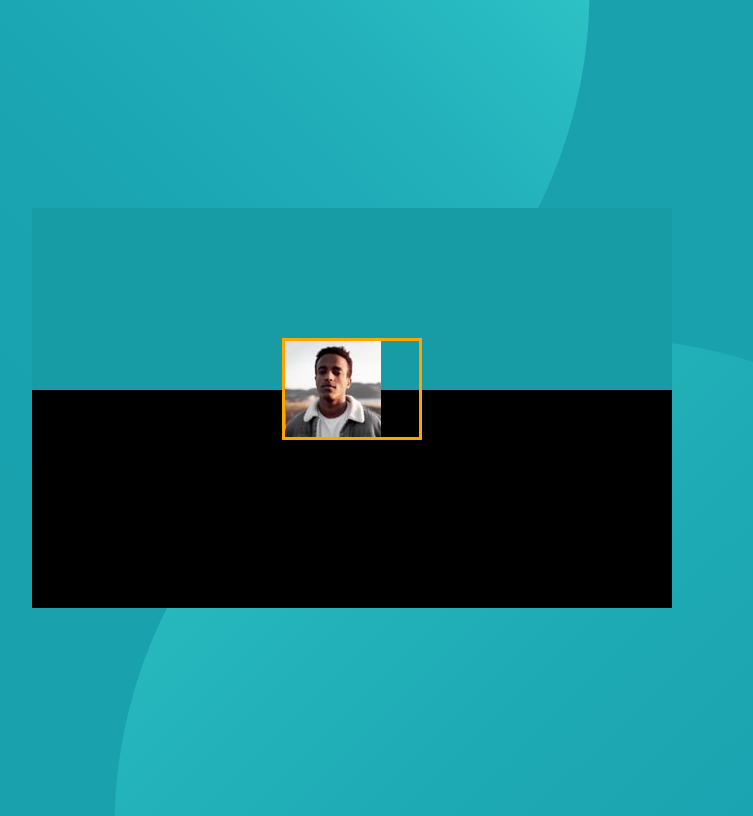
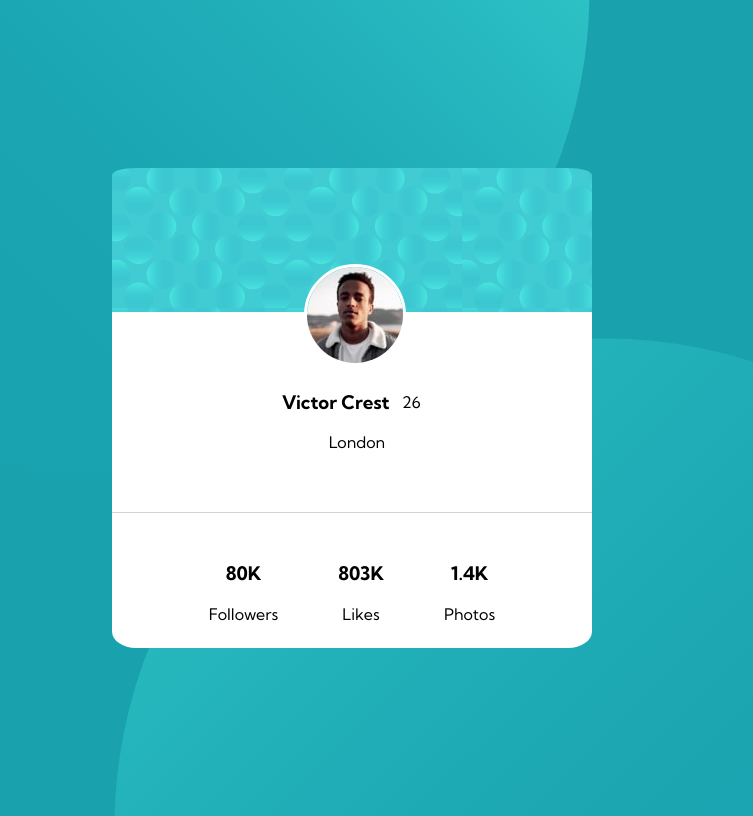
Before and after one commit to nzcastilan/Challenge-3-Profile-Card, a plain HTML site: page index.html in a window 1280 px wide. Shown: the whole page, without its empty margins (288-1041 px from the left). Drawn offline with Linux system fonts and the light colour scheme.

Commit message:
completed

```diff
--- a/css/styles.css
+++ b/css/styles.css
@@ -5,7 +5,7 @@ body {
   background-repeat: no-repeat;
   background-color: hsl(185, 75%, 39%);
   min-height: 100vh;
-  min-width: 50vh;
+  font-family: "Kumbh Sans", sans-serif;
   display: flex;
   flex-direction: column;
   justify-content: center;
@@ -26,36 +26,90 @@ main {
   height: 100%;
   margin: 0;
   padding: 0;
-  background-color: #179ca5;
 }
 
 .background {
   display: grid;
-  height: 50vh;
-  width: 50vw;
-  grid-template-rows: 3fr 5fr;
+  height: 30rem;
+  width: 30rem;
+  grid-template-rows: 30% 70%;
   grid-template-areas: "backgroundTop" "backgroundBottom";
 }
 
 .background .top {
   grid-area: backgroundTop;
-  background-color: #179ca5;
+  background-image: url("../images/bg-pattern-card.svg");
+  border-top-left-radius: 5%;
+  border-top-right-radius: 5%;
 }
 
 .background .top img {
   display: block;
-  margin: 10vh auto 0 auto;
-  padding-right: 3vw;
-  max-height: 13rem;
-  max-width: 13rem;
+
   z-index: 1;
   position: relative;
-  border: 3px orange solid;
-  top: 50px;
+  border: solid;
+  border-color: white;
+  width: 6rem;
+  max-width: 100%;
+  max-height: 100%;
+  margin-top: 20%;
+  margin-left: 40%;
+  border-radius: 100%;
 }
 
 .background .bottom {
   grid-area: backgroundBottom;
-  color: white;
-  background-color: black;
+  color: black;
+  background-color: white;
+  border-bottom-left-radius: 5%;
+  border-bottom-right-radius: 5%;
 }
+
+.title {
+  align-items: center;
+  display: grid;
+  grid-template-columns: repeat(2, 120px);
+  justify-content: center;
+  margin-top: 60px;
+  margin-left: 100px;
+  margin-bottom: 60px;
+}
+
+.title .title-name p {
+  font-weight: 700;
+}
+
+.title .title-age p {
+  font-weight: 400;
+}
+
+.title-location {
+  display: flex;
+  justify-content: center;
+  margin-left: 30px;
+}
+
+.footer {
+  display: flex;
+  justify-content: center;
+  border-top: 1px solid;
+  border-color: lightgray;
+  text-align: center;
+}
+
+.footer .followers {
+  padding: 30px;
+}
+.footer .photos {
+  padding: 30px;
+}
+.footer .likes {
+  padding: 30px;
+}
+
+@media screen and (max-width: 768px) {
+  .background {
+    height: 60rem;
+  }
+}
--- a/index.html
+++ b/index.html
@@ -4,14 +4,44 @@
     <meta charset="UTF-8" />
     <title>Document</title>
     <link rel="stylesheet" href="css/styles.css" />
+    <link rel="preconnect" href="https://fonts.googleapis.com" />
+    <link rel="preconnect" href="https://fonts.gstatic.com" crossorigin />
+    <link
+      href="https://fonts.googleapis.com/css2?family=Kumbh+Sans:wght@400;700&display=swap"
+      rel="stylesheet" />
   </head>
   <body>
     <main>
       <div class="background">
         <div class="top">
-          <img src="images/image-victor.jpg" alt="Panda" />
+          <img src="images/image-victor.jpg" alt="profile-pic" />
         </div>
-        <div class="bottom"></div>
+        <div class="bottom">
+          <div class="title">
+            <div class="title-name">
+              <h3>Victor Crest</h3>
+            </div>
+            <div class="title-age">
+              <p>26</p>
+            </div>
+            <div class="title-location">London</div>
+          </div>
+
+          <div class="footer">
+            <div class="followers">
+              <h3>80K</h3>
+              <p>Followers</p>
+            </div>
+            <div class="likes">
+              <h3>803K</h3>
+              <p>Likes</p>
+            </div>
+            <div class="photos">
+              <h3>1.4K</h3>
+              <p>Photos</p>
+            </div>
+          </div>
+        </div>
       </div>
     </main>
   </body>
```
